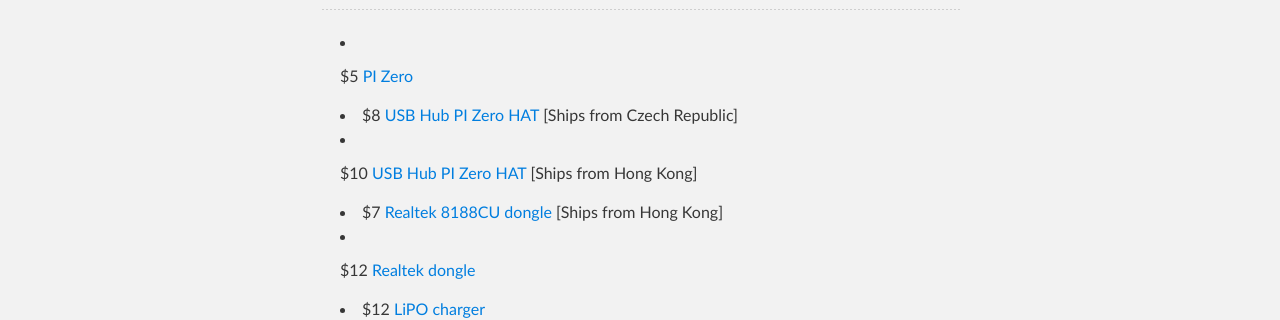
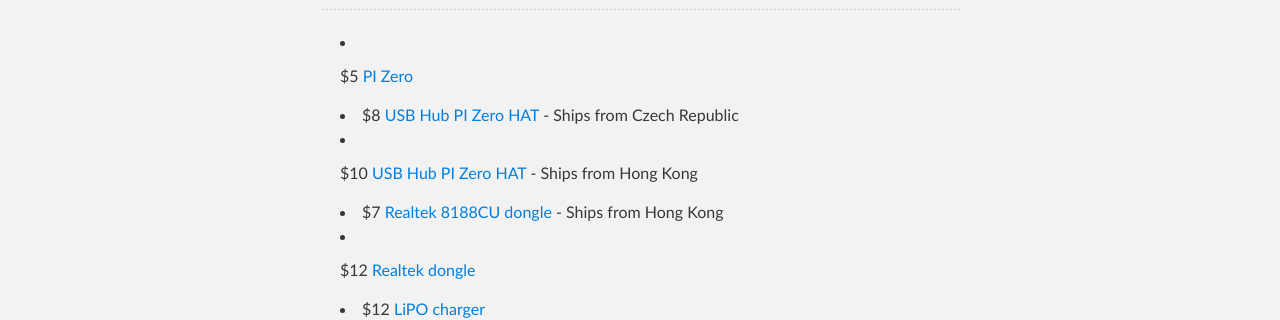
Before and after one commit to TeamJedi/TeamJedi.github.io, a Jekyll site: the page built from Plan.md, in a window 1280 px wide and 900 px high. Shown: the part 425-745 px from the top of the window. Built offline with Jekyll 4.4.1, drawn with Linux system fonts in a browser that asks for light colours; nearby versions of some CDN libraries.

Commit message:
Fix markdown

```diff
--- a/_includes/Plan.md
+++ b/_includes/Plan.md
@@ -6,10 +6,10 @@
 
 * $5 [PI Zero](https://www.adafruit.com/products/2885)
 
-* $8 [USB Hub PI Zero HAT](http://www.uugear.com/product/zero4u/) [Ships from Czech Republic]
-* $10 [USB Hub PI Zero HAT](http://makerspot.com/stackable-usb-hub-for-raspberry-pi-zero/) [Ships from Hong Kong]
+* $8 [USB Hub PI Zero HAT](http://www.uugear.com/product/zero4u/)  - Ships from Czech Republic
+* $10 [USB Hub PI Zero HAT](http://makerspot.com/stackable-usb-hub-for-raspberry-pi-zero/) - Ships from Hong Kong
 
-* $7 [Realtek 8188CU dongle](http://makerspot.com/raspberry-pi-usb-wifi-dongle/) [Ships from Hong Kong]
+* $7 [Realtek 8188CU dongle](http://makerspot.com/raspberry-pi-usb-wifi-dongle/) - Ships from Hong Kong
 * $12 [Realtek dongle](https://www.adafruit.com/products/814)
 
 * $12 [LiPO charger](https://www.adafruit.com/products/259)
```
